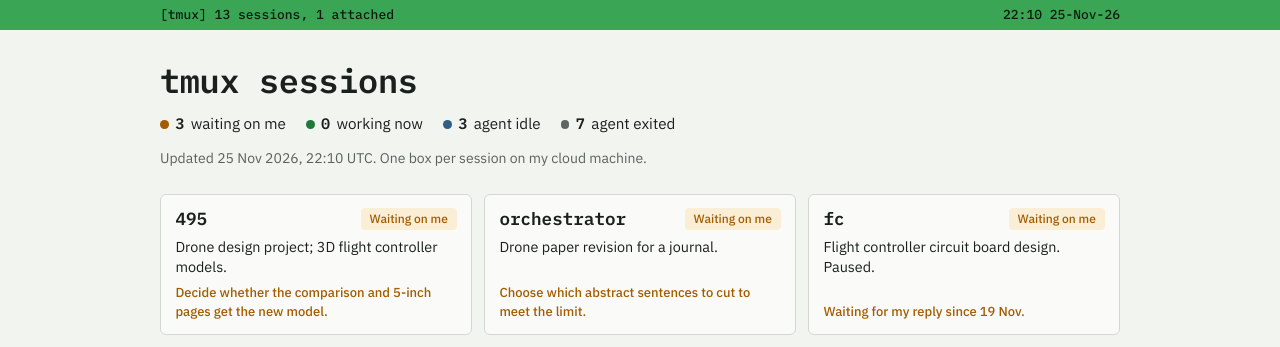
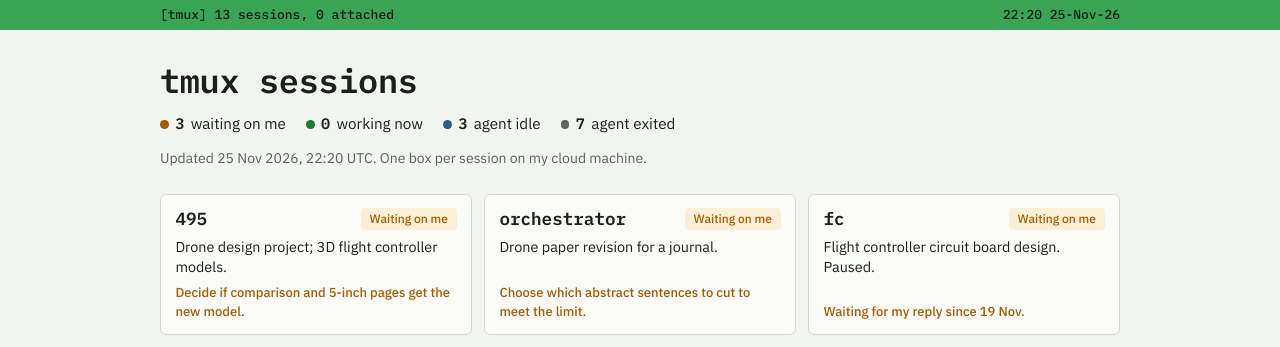
Before and after one commit to PeterJBurke/tmux-sessions, a plain HTML site: page index.html in a window 1280 px wide. Shown: the top 347 px of the page. Drawn offline with Linux system fonts and the light colour scheme.

Commit message:
Update 2026-11-25 22:20 UTC

```diff
--- a/index.html
+++ b/index.html
@@ -115,20 +115,20 @@ h1 {
 </style>
 </head>
 <body>
-<div class="statusline"><div><span>[tmux] 13 sessions, 1 attached</span><span>22:10 25-Nov-26</span></div></div>
+<div class="statusline"><div><span>[tmux] 13 sessions, 0 attached</span><span>22:20 25-Nov-26</span></div></div>
 
 <div class="wrap">
   <header>
     <h1>tmux sessions</h1>
     <p class="tally"><span><i class="dot wait"></i><b>3</b> waiting on me</span><span><i class="dot work"></i><b>0</b> working now</span><span><i class="dot idle"></i><b>3</b> agent idle</span><span><i class="dot gone"></i><b>7</b> agent exited</span></p>
-    <p class="stamp">Updated 25 Nov 2026, 22:10 UTC. One box per session on my cloud machine.</p>
+    <p class="stamp">Updated 25 Nov 2026, 22:20 UTC. One box per session on my cloud machine.</p>
   </header>
 
   <main class="grid">
     <div class="box">
       <span class="top"><span class="nm">495</span><span class="pill wait">Waiting on me</span></span>
       <span class="sum">Drone design project; 3D flight controller models.</span>
-      <span class="need wait">Decide whether the comparison and 5-inch pages get the new model.</span>
+      <span class="need wait">Decide if comparison and 5-inch pages get the new model.</span>
     </div>
     <div class="box">
       <span class="top"><span class="nm">orchestrator</span><span class="pill wait">Waiting on me</span></span>
```
